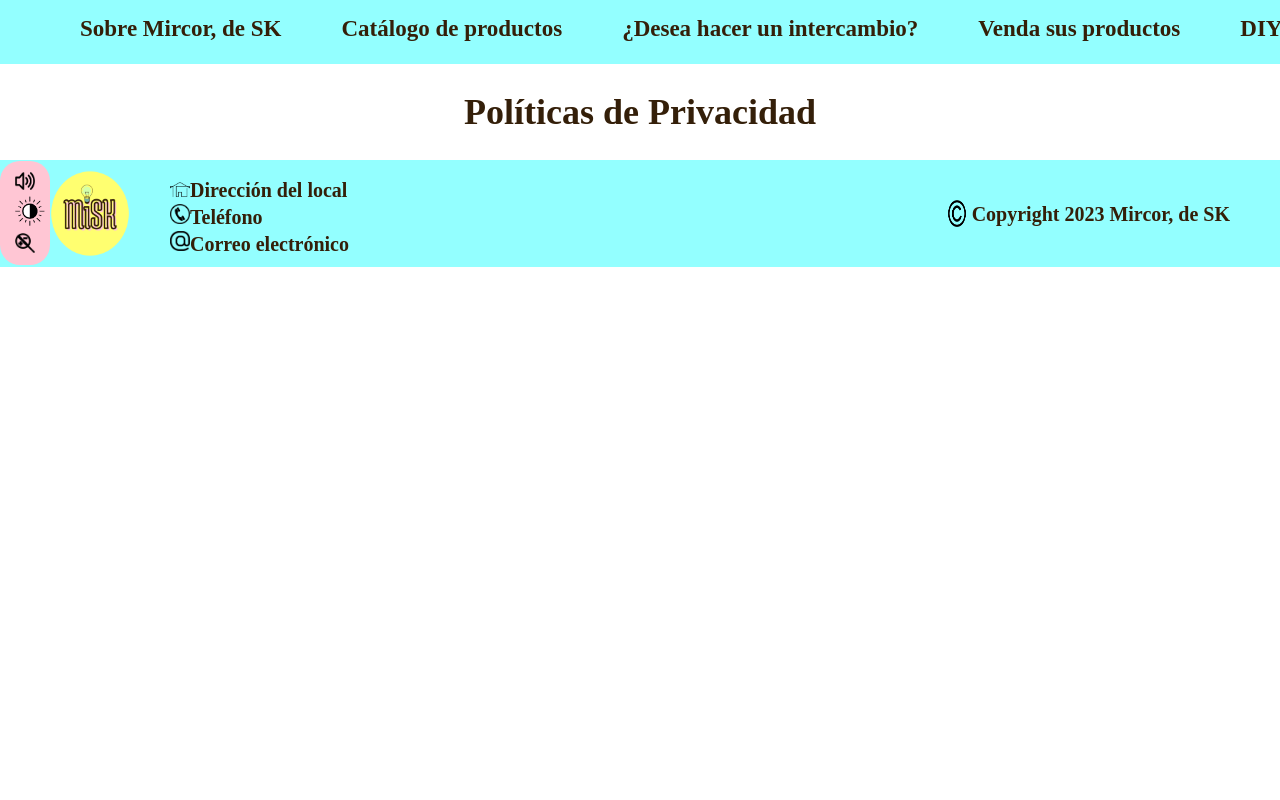
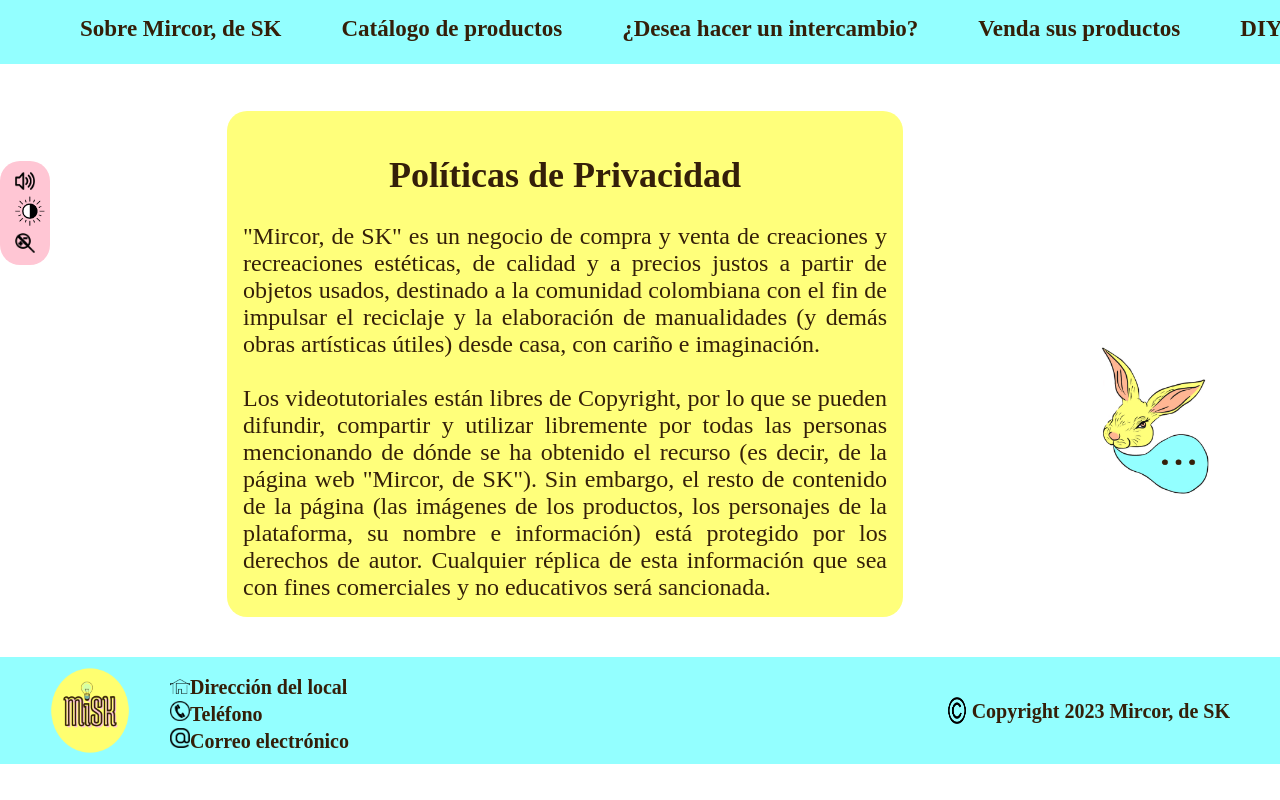
Before and after one commit to shar12kat/Mircor_de_SK, a plain HTML site: page politicas_privacidad.html in a window 1280 px wide. Shown: the top 800 px of the page. Drawn offline with Linux system fonts and the light colour scheme; a web font is replaced by a local one.

Commit message:
Se añadió contenido a la página sobre políticas de privacidad.

```diff
--- a/politicas_privacidad.html
+++ b/politicas_privacidad.html
@@ -61,8 +61,21 @@
 <!--Fin del menú de accesibilidad-->
 
 <main>
-    <h1 class="titulocentrado">Políticas de Privacidad</h1>
-</main><br>
+    <section class="flex-box">
+        <article id="politicas" class="coloramarillo">
+        <br>
+        <h1 class="titulocentrado">Políticas de Privacidad</h1><br>
+
+            <p>"Mircor, de SK" es un negocio de compra y venta de creaciones y recreaciones estéticas, de calidad y a precios justos a partir de objetos usados, destinado a la comunidad colombiana con el fin de impulsar el reciclaje y la elaboración de manualidades (y demás obras artísticas útiles) desde casa, con cariño e imaginación.</p><br>
+
+            <p>Los videotutoriales están libres de Copyright, por lo que se pueden difundir, compartir y utilizar libremente por todas las personas mencionando de dónde se ha obtenido el recurso (es decir, de la página web "Mircor, de SK"). Sin embargo, el resto de contenido de la página (las imágenes de los productos, los personajes de la plataforma, su nombre e información) está protegido por los derechos de autor. Cualquier réplica de esta información que sea con fines comerciales y no educativos será sancionada.</p>
+        </article>
+
+        <article class="chatGallepoliticas">
+        <img src="Imágenes/sketch Chat.png" width="150" alt="Figura del chat de comunicación: corresponde al personaje de la plataforma, que se llama Galletona, más un globo de diálogo."/>
+        </article>
+    </section>
+</main>
 
 <footer>
 
--- a/style.css
+++ b/style.css
@@ -371,3 +371,19 @@ footer {
 #submitingreso {
     border-style: none;
 }
+
+.flex-box {
+    margin-top: 20px;
+    margin-bottom: 40px;
+    display: flex;
+}
+
+#politicas {
+    width: 70%;
+    margin-left: 15%;
+    margin-right: 15%;
+}
+
+.chatGallepoliticas {
+    margin-top: 20%;
+}
```
